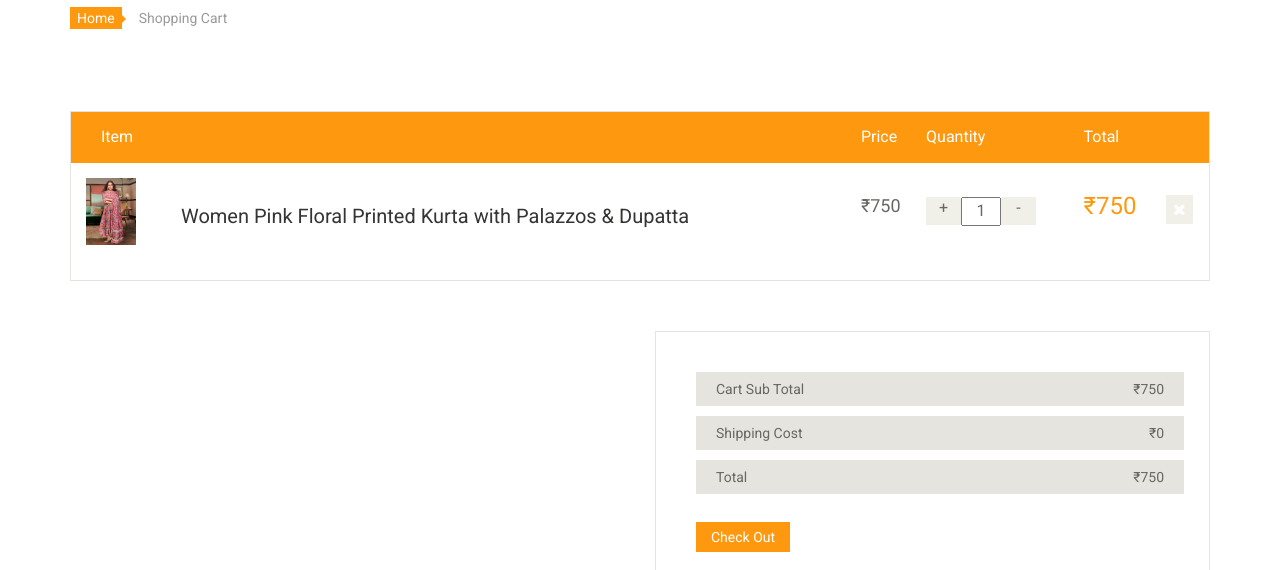
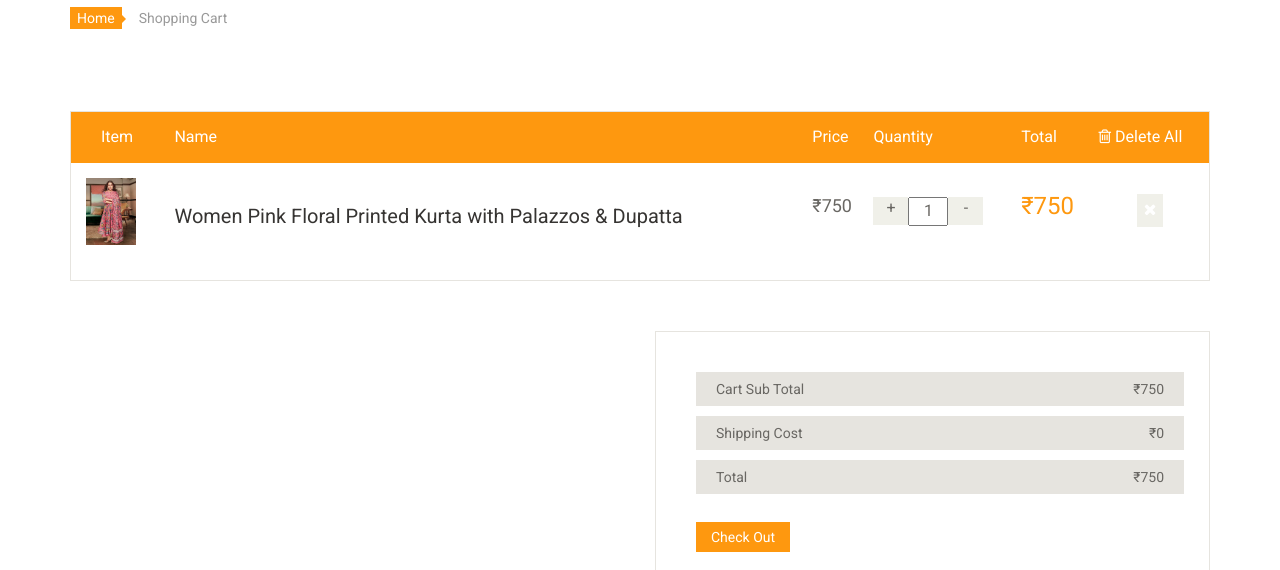
Before and after one commit to Bhavin823/E-Shopper_Pro, a Django app: page /cart/usercart in a window 1280 px wide. Shown: the part 176-746 px from the top of the page. Run offline with Django 4.2, Linux system fonts and the light colour scheme; a user stored in the database is signed in; data comes from the database, SQL or seed files in the repository; both versions use the stored data as it was after the commit.

Commit message:
add more functionality like remove items in cart,delete all items, create delete_cart_item for delete specifird item, clear_cart view for clear whole cart in cart_app/views.py ,create url for delete_cart_item and clear_cart in cart_app/urls.py

```diff
--- a/E_shopper/cart_app/templates/cart_app/cart.html
+++ b/E_shopper/cart_app/templates/cart_app/cart.html
@@ -10,28 +10,33 @@
                 <li class="active">Shopping Cart</li>
                 </ol>
             </div>
-            {% if cart_items %}
                 <div class="table-responsive cart_info">
                     <table class="table table-condensed">
                         <thead>
                             <tr class="cart_menu">
                                 <td class="image">Item</td>
-                                <td class="description"></td>
+                                <td class="description">Name</td>
                                 <td class="price">Price</td>
                                 <td class="quantity">Quantity</td>
                                 <td class="total">Total</td>
-                                <td></td>
+                                <td class="total">
+                                    <a href="{% url 'cart_app:clear_cart' %}" style="color:white; text-align:right;"
+                                            onmouseover="this.style.color='#333'"
+                                            onmouseout="this.style.color='white'">
+                                        <i class="fa fa-trash-o"></i> Delete All
+                                    </a>
+                                </td>
                             </tr>
                         </thead>
                         <tbody>
-
+                            {% if cart_items %}
                                 {% for cart_item in cart_items %}
                                     <tr>
                                         <td class="cart_product" style="margin:10px;">
-                                    <a href=""><img src="{{ cart_item.product.ProductImage.url }}" alt="{{ cart_item.product.ProductName }}" width="50"></a>
+                                            <a href="{% url 'product_app:productdetail' cart_item.product.slug %}"><img src="{{ cart_item.product.ProductImage.url }}" alt="{{ cart_item.product.ProductName }}" width="50"></a>
                                         </td>
                                         <td class="cart_description" style="white-space: normal;">
-                                    <h4><a href="">{{ cart_item.product.ProductName }}</a></h4>
+                                            <h4><a href="{% url 'product_app:productdetail' cart_item.product.slug %}">{{ cart_item.product.ProductName }}</a></h4>
                                             {% comment %} <p>Web ID: 1089772</p> {% endcomment %}
                                         </td>
                                         <td class="cart_price">
@@ -48,14 +53,29 @@
                                             <p class="cart_total_price">₹{{ cart_item.subtotal }}</p>
                                         </td>
                                         <td class="cart_delete" style="margin-right:2%;">
-                                    <a class="cart_quantity_delete" href=""><i class="fa fa-times"></i></a>
+                                            <div style="display: flex; justify-content: center;">
+                                                <a class="cart_quantity_delete" href="{% url 'cart_app:delete_cart_item' cart_item.id %}"><i class="fa fa-times"></i></a>
+                                            </div>
+                                            {% comment %} <a class="cart_quantity_delete" href=""><i class="fa fa-times"></i></a> {% endcomment %}
                                         </td>
                                     </tr>
                                 {% endfor %}
+                            {% else %}
+                                <tr>
+                                    <td colspan="6" style="text-align: center; padding-top: 20px;">Your E-Shopper Cart is empty</td>
+                                </tr>
+                                <tr>
+                                    <td colspan="6" style="text-align: center; padding-top: 10px;">
+                                        <a href="{% url 'home' %}" class="btn btn-default update"
+                                        onmouseover="this.style.color='#333';"
+                                        onmouseout="this.style.color='white';"
+                                        style="border-radius: 10px; padding:5px 24px 5px 24px;">Shop now</a>
+                                    </td>
+                                </tr>
+                            {% endif %}
                         </tbody>
                     </table>
                 </div>
-            {% endif %}
         </div>
     </section>
     <!--/#cart_items-->
--- a/E_shopper/cart_app/urls.py
+++ b/E_shopper/cart_app/urls.py
@@ -1,11 +1,15 @@
 from django.contrib import admin
 from django.urls import path
-from cart_app.views import add_to_cart,cartView
+from cart_app.views import add_to_cart,cartView,delete_cart_item,clear_cart
 
 app_name = 'cart_app'
 
 urlpatterns = [
+    # for add items in cart
+    path('add_to_cart/<slug:productdetailslug>',add_to_cart, name='add_to_cart'),
+    # for cart page
+    path('usercart', cartView, name='cart'),
+    path('deleteitem/<int:item_id>', delete_cart_item, name='delete_cart_item'),
+    path('clearcart', clear_cart, name='clear_cart'),
 
-    path('add_to_cart/<slug:productdetailslug>',add_to_cart, name='add_to_cart'),
-    path('usercart', cartView, name='cart'),
 ]
--- a/E_shopper/cart_app/views.py
+++ b/E_shopper/cart_app/views.py
@@ -66,3 +66,28 @@ def cartView(request):
     }
 
     return render(request,'cart_app/cart.html',context)
+
+def delete_cart_item(request, item_id):
+
+    try:
+        cart_item = CartItemModel.objects.get(id=item_id)
+        cart_item.delete()
+    except CartItemModel.DoesNotExist:
+        # Handle the case where the item doesn't exist
+        pass
+
+    # Find the cart item
+    # cart_item = CartItemModel.objects.get(id=item_id)
+
+    # # Delete the cart item
+    # cart_item.delete()
+
+    return redirect('cart_app:cart')
+
+def clear_cart(request):
+
+    # Delete all cart items for the current user
+    CartItemModel.objects.filter(user=request.user).delete()
+
+    # Redirect back to the cart
+    return redirect('cart_app:cart')
```
Also changed, not shown: E_shopper/db.sqlite3. Lines whose indentation alone changed are shown as unchanged.
